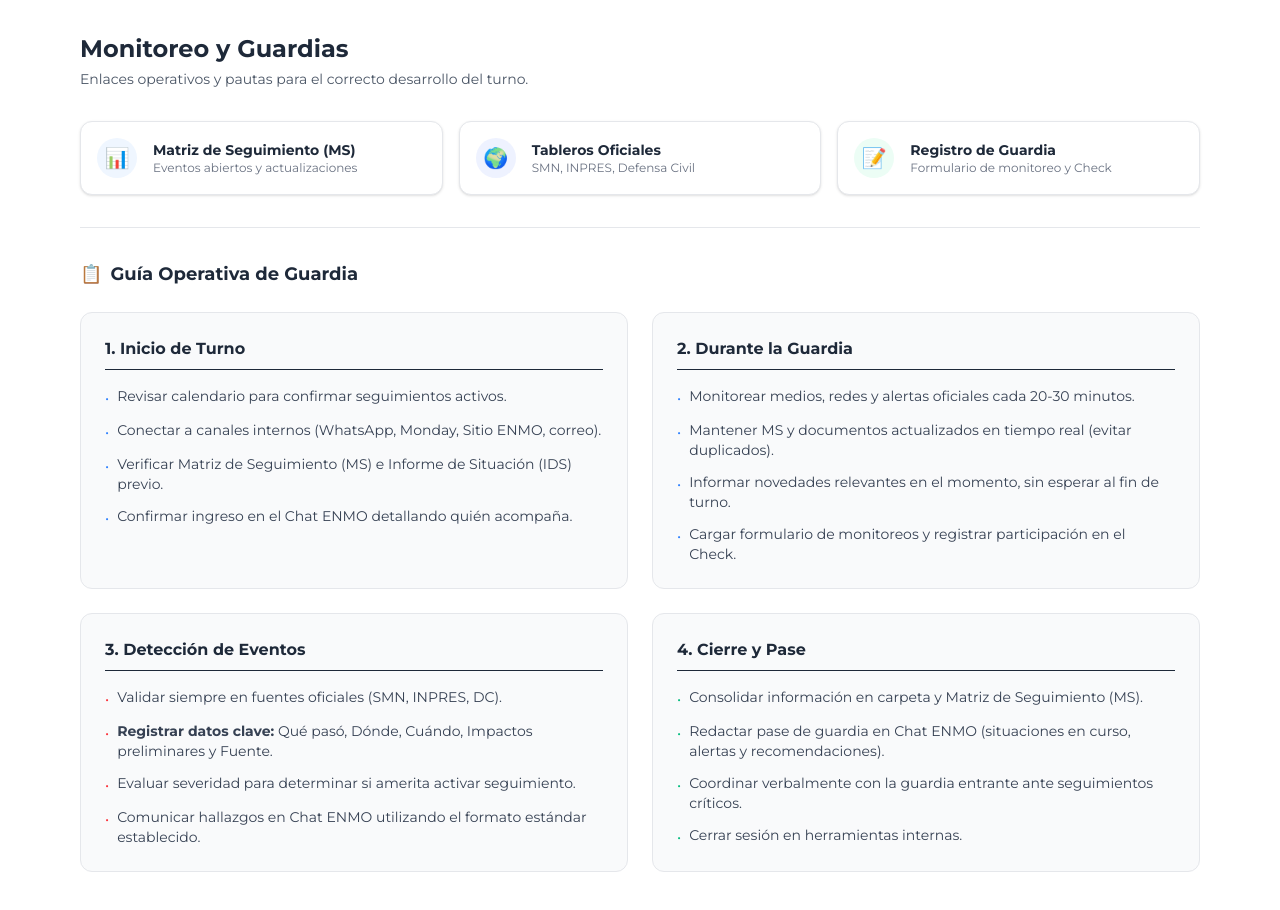
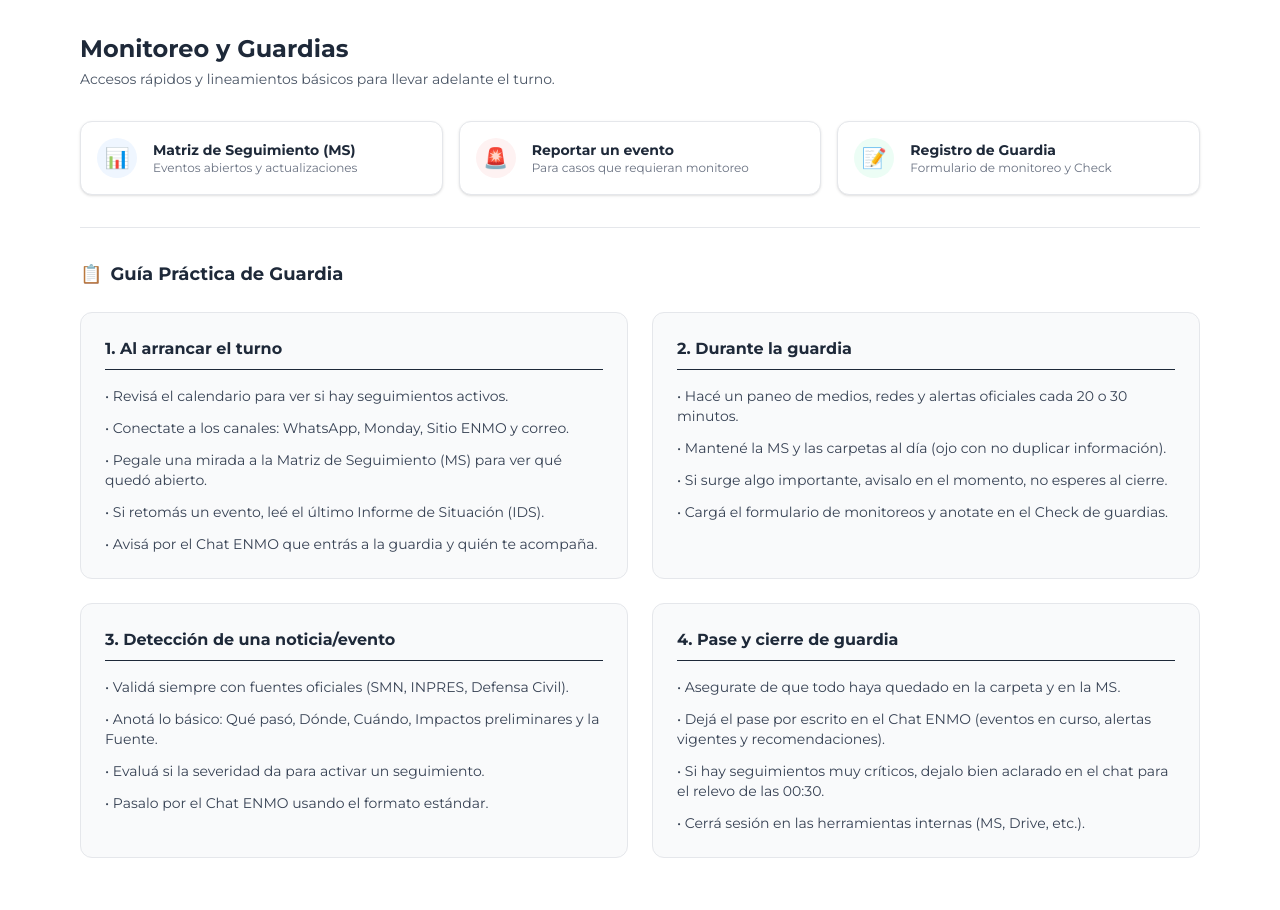
Before and after one commit to Shennko1/cruz-roja-argentina-panel, a Next.js app: page /monitoreo-guardia in a window 1280 px wide. Shown: the part 180-1090 px from the top of the page. Built offline with nearby package versions, Linux system fonts and the light colour scheme.

Commit message:
Update page.js

```diff
--- a/app/monitoreo-guardia/page.js
+++ b/app/monitoreo-guardia/page.js
@@ -7,13 +7,18 @@ export default function MonitoreoGuardiasPage() {
       <div>
         <h2 className="text-2xl font-bold text-gray-800">Monitoreo y Guardias</h2>
         <p className="text-gray-600 text-sm mt-1">
-          Enlaces operativos y pautas para el correcto desarrollo del turno.
+          Accesos rápidos y lineamientos básicos para llevar adelante el turno.
         </p>
       </div>
 
       {/* SECCIÓN 1: Enlaces y Dashboards Operativos */}
       <div className="grid grid-cols-1 md:grid-cols-3 gap-4">
-        <a href="#" className="flex items-center p-4 bg-white border border-gray-200 rounded-xl shadow-sm hover:shadow-md transition-shadow hover:border-blue-300">
+        <a
+          href="https://drive.google.com/drive/u/1/folders/1FqtyrYTwX_xIRbRSAFSGVl_zwi_gP_8h"
+          target="_blank"
+          rel="noopener noreferrer"
+          className="flex items-center p-4 bg-white border border-gray-200 rounded-xl shadow-sm hover:shadow-md transition-shadow hover:border-blue-300"
+        >
           <div className="w-10 h-10 rounded-full bg-blue-50 flex items-center justify-center text-blue-600 text-xl mr-4">
             📊
           </div>
@@ -23,17 +28,25 @@ export default function MonitoreoGuardiasPage() {
           </div>
         </a>
 
-        <a href="#" className="flex items-center p-4 bg-white border border-gray-200 rounded-xl shadow-sm hover:shadow-md transition-shadow hover:border-blue-300">
-          <div className="w-10 h-10 rounded-full bg-indigo-50 flex items-center justify-center text-indigo-600 text-xl mr-4">
-            🌍
+        <a
+          href="https://forms.monday.com/forms/30abb0ab881b5ad9ed68a1113a38a13f?r=use1"
+          target="_blank"
+          rel="noopener noreferrer"
+          className="flex items-center p-4 bg-white border border-gray-200 rounded-xl shadow-sm hover:shadow-md transition-shadow hover:border-red-300"
+        >
+          <div className="w-10 h-10 rounded-full bg-red-50 flex items-center justify-center text-red-600 text-xl mr-4">
+            🚨
           </div>
           <div>
-            <h3 className="font-bold text-gray-800 text-sm">Tableros Oficiales</h3>
-            <p className="text-xs text-gray-500">SMN, INPRES, Defensa Civil</p>
+            <h3 className="font-bold text-gray-800 text-sm">Reportar un evento</h3>
+            <p className="text-xs text-gray-500">Para casos que requieran monitoreo</p>
           </div>
         </a>
 
-        <a href="#" className="flex items-center p-4 bg-white border border-gray-200 rounded-xl shadow-sm hover:shadow-md transition-shadow hover:border-blue-300">
+        <a
+          href="#"
+          className="flex items-center p-4 bg-white border border-gray-200 rounded-xl shadow-sm hover:shadow-md transition-shadow hover:border-emerald-300"
+        >
           <div className="w-10 h-10 rounded-full bg-emerald-50 flex items-center justify-center text-emerald-600 text-xl mr-4">
             📝
           </div>
@@ -49,102 +62,53 @@ export default function MonitoreoGuardiasPage() {
       {/* SECCIÓN 2: Protocolo Operativo */}
       <div>
         <h3 className="text-lg font-bold text-gray-800 mb-6 flex items-center gap-2">
-          <span className="text-blue-600">📋</span> Guía Operativa de Guardia
+          <span className="text-blue-600">📋</span> Guía Práctica de Guardia
         </h3>
 
         <div className="grid grid-cols-1 md:grid-cols-2 gap-6">
 
           {/* Bloque 1 */}
           <div className="bg-gray-50 p-6 rounded-xl border border-gray-200">
-            <h4 className="font-bold text-gray-800 mb-4 border-b pb-2">1. Inicio de Turno</h4>
+            <h4 className="font-bold text-gray-800 mb-4 border-b pb-2">1. Al arrancar el turno</h4>
             <ul className="space-y-3 text-sm text-gray-700">
-              <li className="flex items-start gap-2">
-                <span className="text-blue-500 mt-0.5">•</span>
-                <span>Revisar calendario para confirmar seguimientos activos.</span>
-              </li>
-              <li className="flex items-start gap-2">
-                <span className="text-blue-500 mt-0.5">•</span>
-                <span>Conectar a canales internos (WhatsApp, Monday, Sitio ENMO, correo).</span>
-              </li>
-              <li className="flex items-start gap-2">
-                <span className="text-blue-500 mt-0.5">•</span>
-                <span>Verificar Matriz de Seguimiento (MS) e Informe de Situación (IDS) previo.</span>
-              </li>
-              <li className="flex items-start gap-2">
-                <span className="text-blue-500 mt-0.5">•</span>
-                <span>Confirmar ingreso en el Chat ENMO detallando quién acompaña.</span>
-              </li>
+              <li>• Revisá el calendario para ver si hay seguimientos activos.</li>
+              <li>• Conectate a los canales: WhatsApp, Monday, Sitio ENMO y correo.</li>
+              <li>• Pegale una mirada a la Matriz de Seguimiento (MS) para ver qué quedó abierto.</li>
+              <li>• Si retomás un evento, leé el último Informe de Situación (IDS).</li>
+              <li>• Avisá por el Chat ENMO que entrás a la guardia y quién te acompaña.</li>
             </ul>
           </div>
 
           {/* Bloque 2 */}
           <div className="bg-gray-50 p-6 rounded-xl border border-gray-200">
-            <h4 className="font-bold text-gray-800 mb-4 border-b pb-2">2. Durante la Guardia</h4>
+            <h4 className="font-bold text-gray-800 mb-4 border-b pb-2">2. Durante la guardia</h4>
             <ul className="space-y-3 text-sm text-gray-700">
-              <li className="flex items-start gap-2">
-                <span className="text-blue-500 mt-0.5">•</span>
-                <span>Monitorear medios, redes y alertas oficiales cada 20-30 minutos.</span>
-              </li>
-              <li className="flex items-start gap-2">
-                <span className="text-blue-500 mt-0.5">•</span>
-                <span>Mantener MS y documentos actualizados en tiempo real (evitar duplicados).</span>
-              </li>
-              <li className="flex items-start gap-2">
-                <span className="text-blue-500 mt-0.5">•</span>
-                <span>Informar novedades relevantes en el momento, sin esperar al fin de turno.</span>
-              </li>
-              <li className="flex items-start gap-2">
-                <span className="text-blue-500 mt-0.5">•</span>
-                <span>Cargar formulario de monitoreos y registrar participación en el Check.</span>
-              </li>
+              <li>• Hacé un paneo de medios, redes y alertas oficiales cada 20 o 30 minutos.</li>
+              <li>• Mantené la MS y las carpetas al día (ojo con no duplicar información).</li>
+              <li>• Si surge algo importante, avisalo en el momento, no esperes al cierre.</li>
+              <li>• Cargá el formulario de monitoreos y anotate en el Check de guardias.</li>
             </ul>
           </div>
 
           {/* Bloque 3 */}
           <div className="bg-gray-50 p-6 rounded-xl border border-gray-200">
-            <h4 className="font-bold text-gray-800 mb-4 border-b pb-2">3. Detección de Eventos</h4>
+            <h4 className="font-bold text-gray-800 mb-4 border-b pb-2">3. Detección de una noticia/evento</h4>
             <ul className="space-y-3 text-sm text-gray-700">
-              <li className="flex items-start gap-2">
-                <span className="text-red-500 mt-0.5">•</span>
-                <span>Validar siempre en fuentes oficiales (SMN, INPRES, DC).</span>
-              </li>
-              <li className="flex items-start gap-2">
-                <span className="text-red-500 mt-0.5">•</span>
-                <span>
-                  <strong>Registrar datos clave:</strong> Qué pasó, Dónde, Cuándo, Impactos preliminares y Fuente.
-                </span>
-              </li>
-              <li className="flex items-start gap-2">
-                <span className="text-red-500 mt-0.5">•</span>
-                <span>Evaluar severidad para determinar si amerita activar seguimiento.</span>
-              </li>
-              <li className="flex items-start gap-2">
-                <span className="text-red-500 mt-0.5">•</span>
-                <span>Comunicar hallazgos en Chat ENMO utilizando el formato estándar establecido.</span>
-              </li>
+              <li>• Validá siempre con fuentes oficiales (SMN, INPRES, Defensa Civil).</li>
+              <li>• Anotá lo básico: Qué pasó, Dónde, Cuándo, Impactos preliminares y la Fuente.</li>
+              <li>• Evaluá si la severidad da para activar un seguimiento.</li>
+              <li>• Pasalo por el Chat ENMO usando el formato estándar.</li>
             </ul>
           </div>
 
           {/* Bloque 4 */}
           <div className="bg-gray-50 p-6 rounded-xl border border-gray-200">
-            <h4 className="font-bold text-gray-800 mb-4 border-b pb-2">4. Cierre y Pase</h4>
+            <h4 className="font-bold text-gray-800 mb-4 border-b pb-2">4. Pase y cierre de guardia</h4>
             <ul className="space-y-3 text-sm text-gray-700">
-              <li className="flex items-start gap-2">
-                <span className="text-emerald-500 mt-0.5">•</span>
-                <span>Consolidar información en carpeta y Matriz de Seguimiento (MS).</span>
-              </li>
-              <li className="flex items-start gap-2">
-                <span className="text-emerald-500 mt-0.5">•</span>
-                <span>Redactar pase de guardia en Chat ENMO (situaciones en curso, alertas y recomendaciones).</span>
-              </li>
-              <li className="flex items-start gap-2">
-                <span className="text-emerald-500 mt-0.5">•</span>
-                <span>Coordinar verbalmente con la guardia entrante ante seguimientos críticos.</span>
-              </li>
-              <li className="flex items-start gap-2">
-                <span className="text-emerald-500 mt-0.5">•</span>
-                <span>Cerrar sesión en herramientas internas.</span>
-              </li>
+              <li>• Asegurate de que todo haya quedado en la carpeta y en la MS.</li>
+              <li>• Dejá el pase por escrito en el Chat ENMO (eventos en curso, alertas vigentes y recomendaciones).</li>
+              <li>• Si hay seguimientos muy críticos, dejalo bien aclarado en el chat para el relevo de las 00:30.</li>
+              <li>• Cerrá sesión en las herramientas internas (MS, Drive, etc.).</li>
             </ul>
           </div>
 
```
